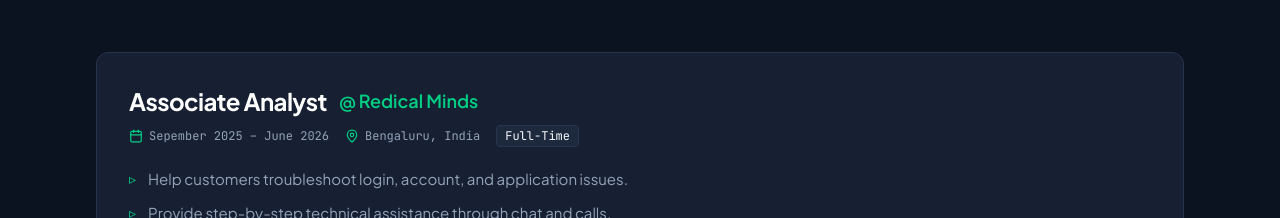
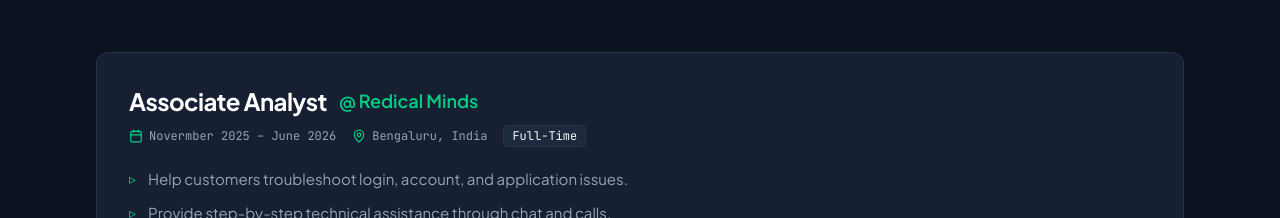
Before and after one commit to nishant1800/Portfolio, a React (Vite) app: page / in a window 1280 px wide. Shown: the part 1660-1878 px from the top of the page. Built offline with nearby package versions, Linux system fonts and the light colour scheme.

Commit message:
modify some fetuers

```diff
--- a/src/data/portfolioData.js
+++ b/src/data/portfolioData.js
@@ -40,7 +40,7 @@
     id: 1,
     role: "Associate Analyst",
     company: "Redical Minds",
-    period: "Sepember 2025 – June 2026",
+    period: "Novermber 2025 – June 2026",
     location: "Bengaluru, India",
     type: "Full-Time",
     current: false,
```
